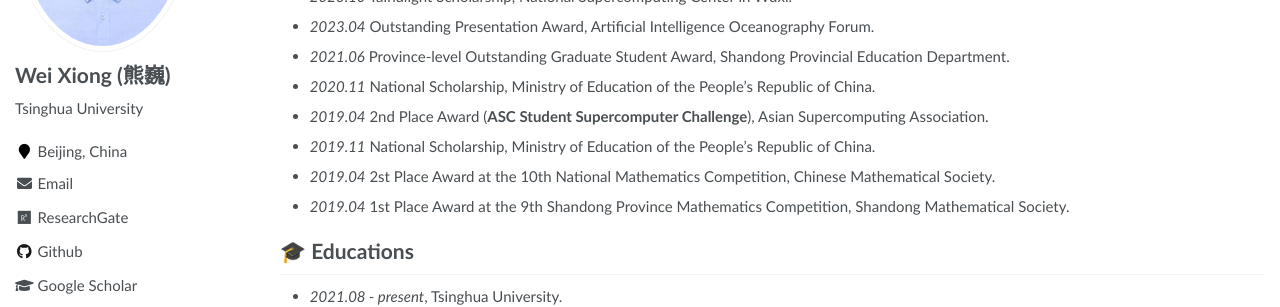
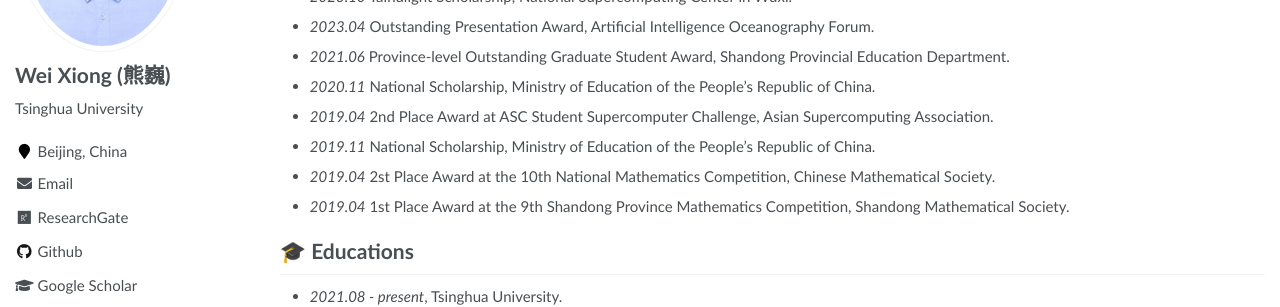
Before and after one commit to XiongWeiTHU/XiongWeiTHU.github.io, a Jekyll site: the page built from _pages/about.md, in a window 1280 px wide and 900 px high, scrolled down 1547 px. Shown: the part 283-590 px from the top of the window. Built offline with Jekyll 4.4.1, drawn with Linux system fonts in a browser that asks for light colours.

```diff
--- a/_pages/about.md
+++ b/_pages/about.md
@@ -91,7 +91,7 @@ I also share some contents about operator learning theory, numerical algorithm a
 - *2023.04* Outstanding Presentation Award, Artificial Intelligence Oceanography Forum.
 - *2021.06* Province-level Outstanding Graduate Student Award, Shandong Provincial Education Department.
 - *2020.11* National Scholarship, Ministry of Education of the People's Republic of China.
-- *2019.04* 2nd Place Award (<b>ASC Student Supercomputer Challenge</b>), Asian Supercomputing Association.
+- *2019.04* 2nd Place Award at ASC Student Supercomputer Challenge, Asian Supercomputing Association.
 - *2019.11* National Scholarship, Ministry of Education of the People's Republic of China.
 - *2019.04* 2st Place Award at the 10th National Mathematics Competition, Chinese Mathematical Society.
 - *2019.04* 1st Place Award at the 9th Shandong Province Mathematics Competition, Shandong Mathematical Society.
```
